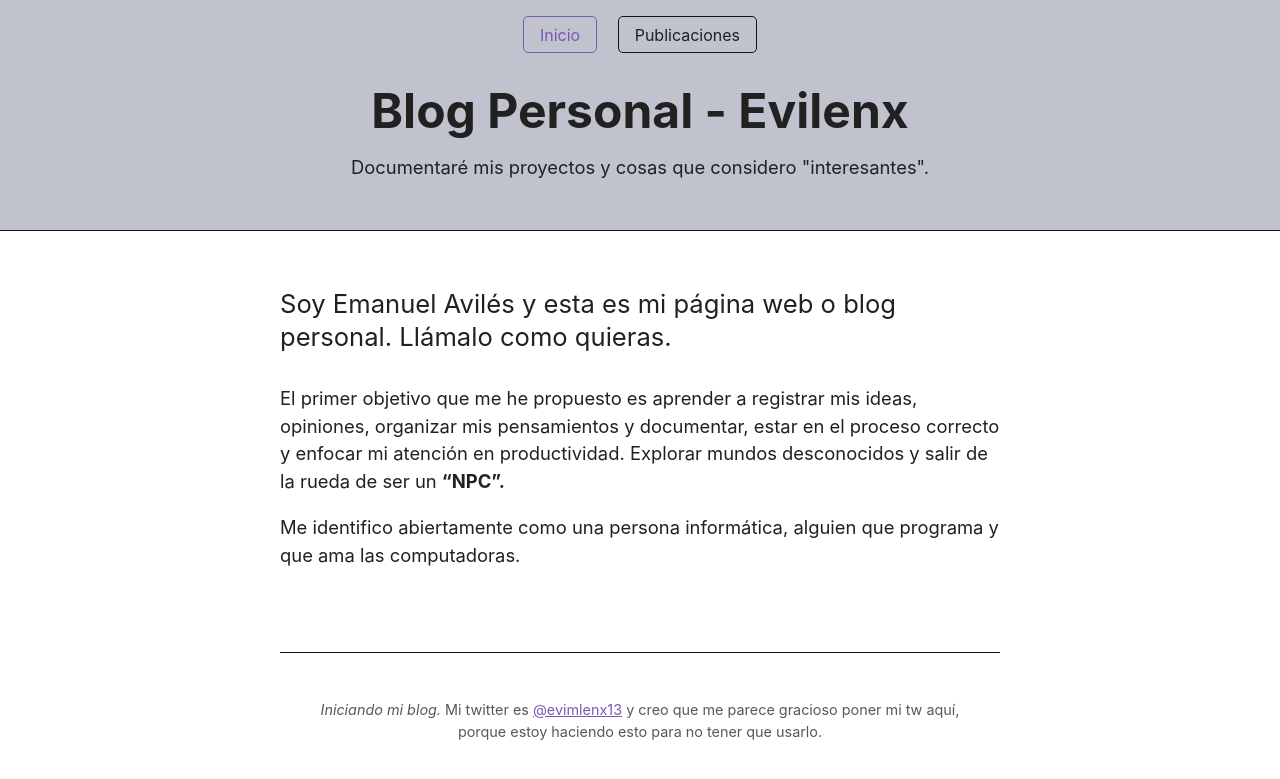
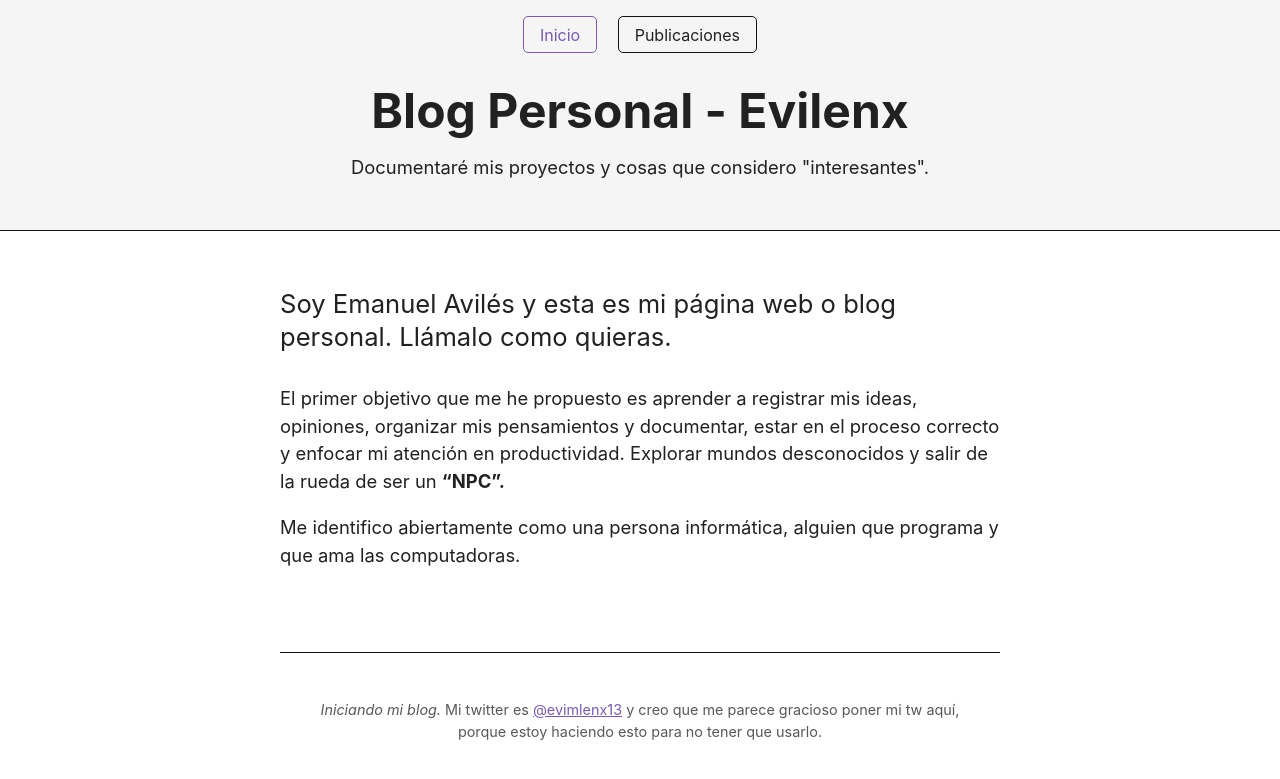
Before and after one commit to evilenx/BlogPersonal, a Jekyll site: the page built from index.md, in a window 1280 px wide. Shown: the top 779 px of the page. Built offline with Jekyll 4.4.1, drawn with Linux system fonts in a browser that asks for light colours.

Commit message:
accent-bg

```diff
--- a/assets/simple.css
+++ b/assets/simple.css
@@ -8,7 +8,7 @@
 
   /* Default (light) theme */
   --bg: #fff;
-  --accent-bg: #c0c2ce;
+  --accent-bg: #f5f5f5;
   --text: #212121;
   --text-light: #585858;
   --border: #121212;
```
